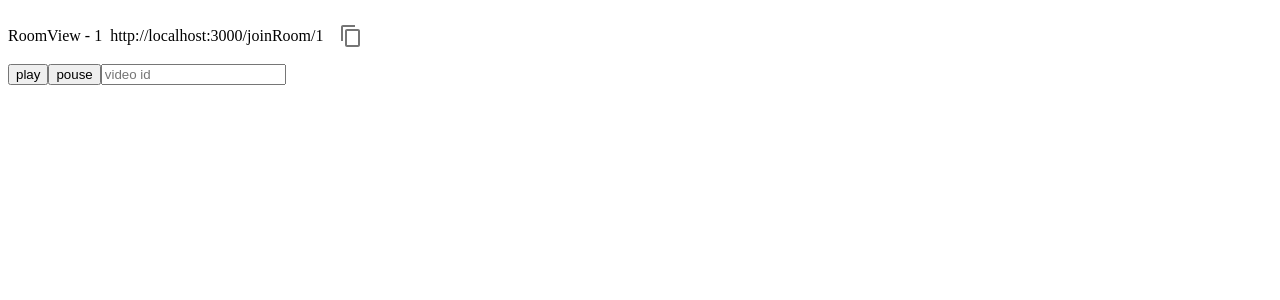
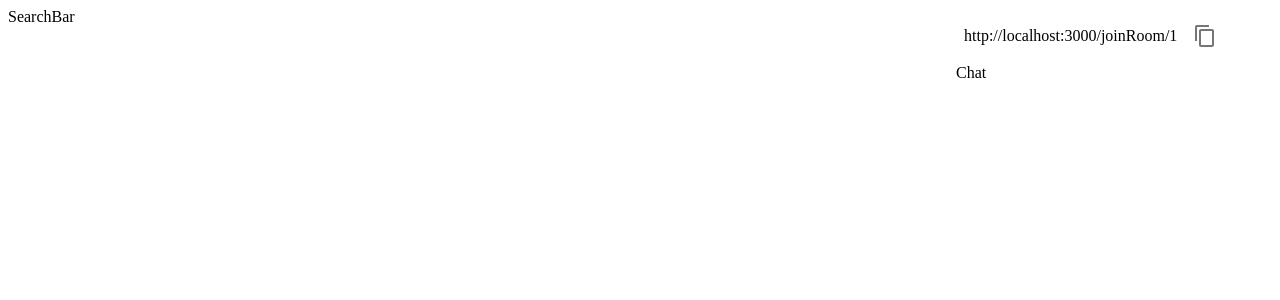
Before and after one commit to EP-coode/WatchTube, a React (Vite) app in the folder frontend/: page /room/1 in a window 1280 px wide. Shown: the top 300 px of the page. Built offline with nearby package versions, Linux system fonts and the light colour scheme; no server answers.

Commit message:
fix positioning, implement room grid skeleton

```diff
--- a/frontend/src/Components/ClipBoardCoppyLabel.tsx
+++ b/frontend/src/Components/ClipBoardCoppyLabel.tsx
@@ -18,13 +18,14 @@ export default function ClipBoardCoppyLabel({ label, textToCoppy }: Props) {
   return (
     <Box
       sx={{
-        display: 'inline-flex',
+        display: 'flex',
         gap: 1,
         alignItems: 'center',
         m: 1,
+        flexDirection: 'row',
       }}
     >
-      <span>{label}</span>
+      <span style={{ overflowWrap: 'anywhere' }}>{label}</span>
       <IconButton onClick={handleCoppyClick}>
         <ContentCopyIcon />
       </IconButton>
--- a/frontend/src/Components/MovieController.tsx
+++ b/frontend/src/Components/MovieController.tsx
@@ -1,7 +1,26 @@
-import React from 'react';
+import { Box } from '@mui/material';
+import React, { useContext } from 'react';
+import { ISokcketContext, SocketContext } from '../Context/SocketContext';
+import { useYtPlayer } from '../hooks/useYtPlayer';
 
-type Props = {};
+type Props = {
+  movieId: string;
+};
 
-export function MovieController({}: Props) {
-  return <div>MovieController</div>;
+export function MovieController({ movieId }: Props) {
+  const { socket, socketStatus } = useContext(SocketContext) as ISokcketContext;
+  const [player, PlayerComponent] = useYtPlayer(movieId);
+
+  return (
+    <Box
+      sx={{
+        overflow: 'hidden',
+        position: 'relative',
+        width: '100%',
+        height: '100%',
+      }}
+    >
+      {PlayerComponent}
+    </Box>
+  );
 }
--- a/frontend/src/Views/RoomView.tsx
+++ b/frontend/src/Views/RoomView.tsx
@@ -1,19 +1,16 @@
-import React, { FC, useContext, useEffect } from 'react';
+import { Box, Grid } from '@mui/material';
+import React, { FC, useContext, useEffect, useState } from 'react';
 import { useParams } from 'react-router';
 import { Room } from 'watch-tube-backend/common/Room';
 import ClipBoardCoppyLabel from '../Components/ClipBoardCoppyLabel';
+import { MovieController } from '../Components/MovieController';
 import { ISokcketContext, SocketContext } from '../Context/SocketContext';
 import { useYtPlayer } from '../hooks/useYtPlayer';
 
 const RoomView: FC = () => {
   const { roomId } = useParams();
   const { socket, socketStatus } = useContext(SocketContext) as ISokcketContext;
-  const [player, PlayerComponent] = useYtPlayer(
-    't6isux5XWH0',
-    (playerState: any) => {
-      console.log('YEE');
-    },
-  );
+  const [movieId, setMovieId] = useState('t6isux5XWH0');
 
   const roomChangeListener = (room: Room) => {
     console.log('Changed state of Room: ', room);
@@ -28,27 +25,21 @@ const RoomView: FC = () => {
 
   const roomJoinLink = `http://localhost:3000/joinRoom/${roomId}`;
 
-  const handleVieoIdInput = (e: React.ChangeEvent<HTMLInputElement>) => {
-    player?.loadVideoById(e.target.value);
-  };
-
-  const handleBtnClick = () => {
-    player?.playVideo();
-  };
-
-  const handleBtnPouseClick = () => {
-    player?.pauseVideo();
-  };
-
   return (
-    <div>
-      RoomView - {roomId}
-      <ClipBoardCoppyLabel label={roomJoinLink} textToCoppy={roomJoinLink} />
-      {PlayerComponent}
-      <button onClick={handleBtnClick}>play</button>
-      <button onClick={handleBtnPouseClick}>pouse</button>
-      <input type="text" onChange={handleVieoIdInput} placeholder="video id" />
-    </div>
+    <Grid container>
+      <Grid item xs={12} md={9}>
+        SearchBar
+      </Grid>
+      <Grid item xs={12} md={3}>
+        <ClipBoardCoppyLabel label={roomJoinLink} textToCoppy={roomJoinLink} />
+      </Grid>
+      <Grid item xs={12} md={9} sx={{ height: '80vh' }}>
+        <MovieController movieId={movieId} />
+      </Grid>
+      <Grid item xs={3}>
+        Chat
+      </Grid>
+    </Grid>
   );
 };
 
--- a/frontend/src/hooks/useYtPlayer.tsx
+++ b/frontend/src/hooks/useYtPlayer.tsx
@@ -5,11 +5,11 @@ import { IYoutubePleyer } from '../interfaces/IYoutubePlayer';
 
 export function useYtPlayer(
   ytVideId: string,
-  onPlayerStateChange: (playerState: any) => void,
+  onPlayerStateChange?: (playerState: any) => void,
 ) {
   const anyWindow = window as any;
   const [player, setPlayer] = useState<any>(undefined);
-  const playerId = useMemo(()=> randomString(10), []);
+  const playerId = useMemo(() => randomString(10), []);
 
   const loadVideo = () => {
     // the Player object is created uniquely based on the id in props
@@ -17,7 +17,7 @@ export function useYtPlayer(
       videoId: ytVideId,
       events: {
         onReady: onPlayerReady,
-        onStateChange: onPlayerStateChange,
+        onStateChange: onPlayerStateChange ?? (() => {}),
       },
     });
   };
@@ -41,8 +41,24 @@ export function useYtPlayer(
 
   return [
     player,
-    <div>
-      <div id={`youtube-player-${playerId}`} />
+    <div
+      style={{
+        overflow: 'hidden',
+        position: 'relative',
+        width: '100%',
+        height: '100%',
+      }}
+    >
+      <div
+        style={{
+          position: 'absolute',
+          top: 0,
+          left: 0,
+          width: '100%',
+          height: '100%',
+        }}
+        id={`youtube-player-${playerId}`}
+      />
     </div>,
   ] as [IYoutubePleyer | undefined, JSX.Element];
 }
```
